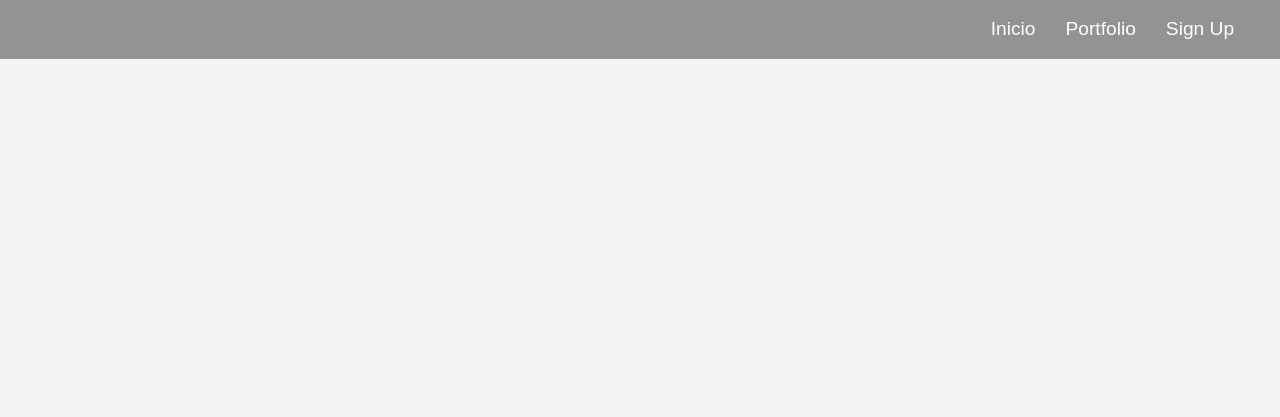
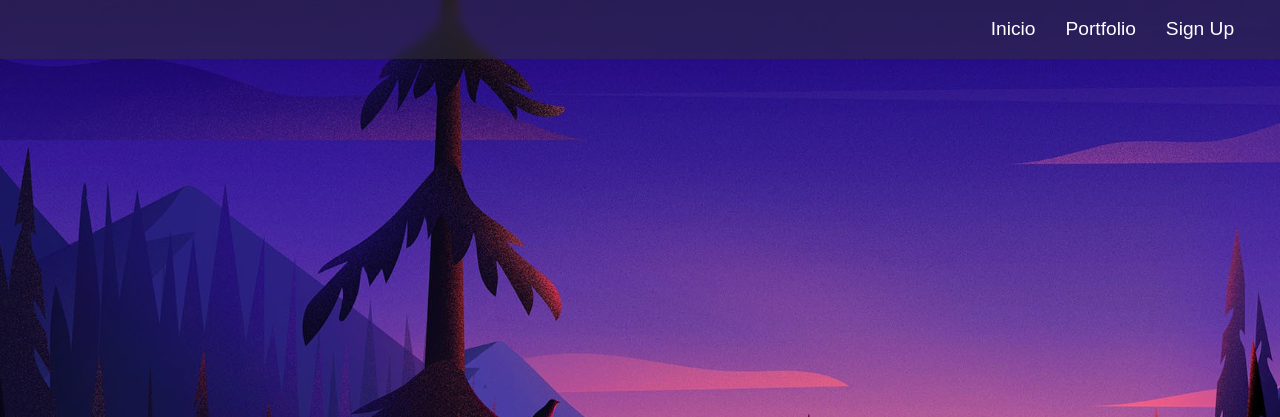
Before and after one commit to JoseLuisMartinezA/Portfolio-ResponsiveWeb-SignUp, a plain HTML site: page index.html in a window 1280 px wide. Shown: the top 417 px of the page. Drawn offline with Linux system fonts and the light colour scheme.

Commit message:
Update styles.css

```diff
--- a/css/styles.css
+++ b/css/styles.css
@@ -9,7 +9,7 @@ body {
     font-family: Arial, sans-serif;
     line-height: 1.6;
     background-color: #f4f4f4;
-    background-image: url('galery/background.jpg'); /* Ruta a la imagen de fondo */
+    background-image: url('/Portfolio-ResponsiveWeb-SignUp/galery/background.jpg'); /* Ruta a la imagen de fondo */
     background-size: cover; /* Asegura que la imagen cubra toda el área */
     background-position: center; /* Centra la imagen de fondo */
     height: 100vh; /* Asegura que el body ocupe toda la altura de la ventana */
```
